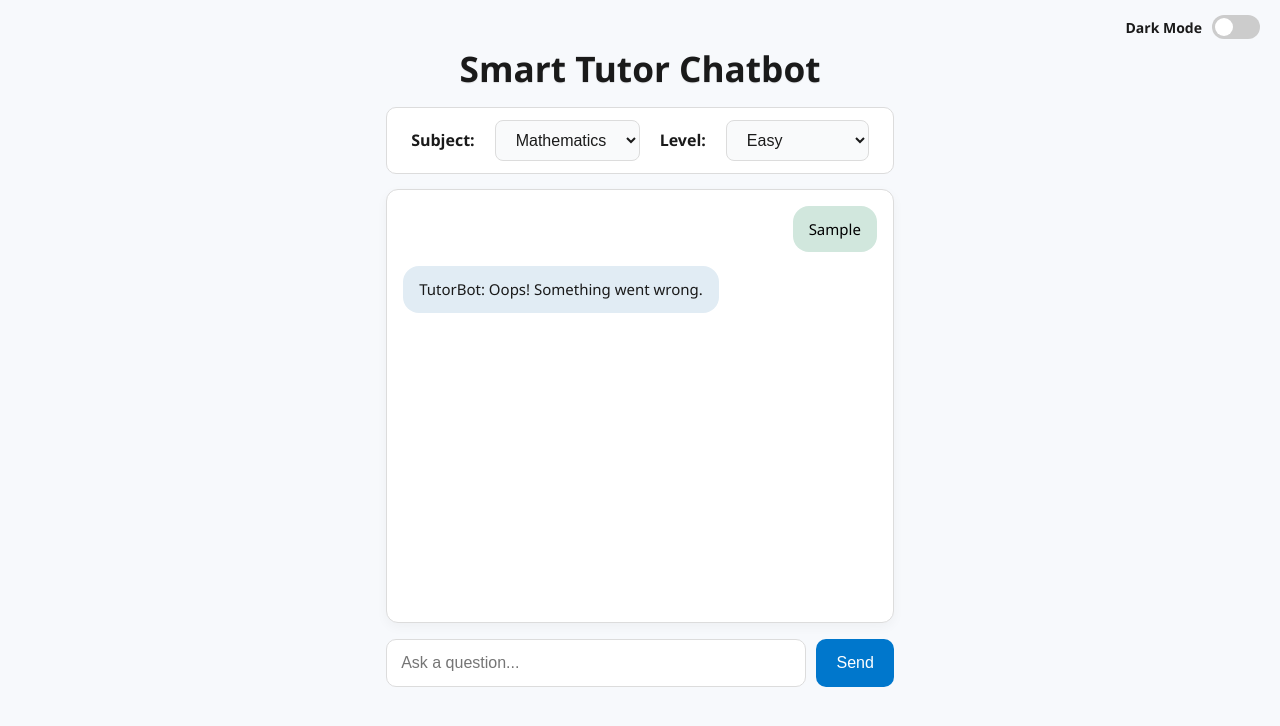
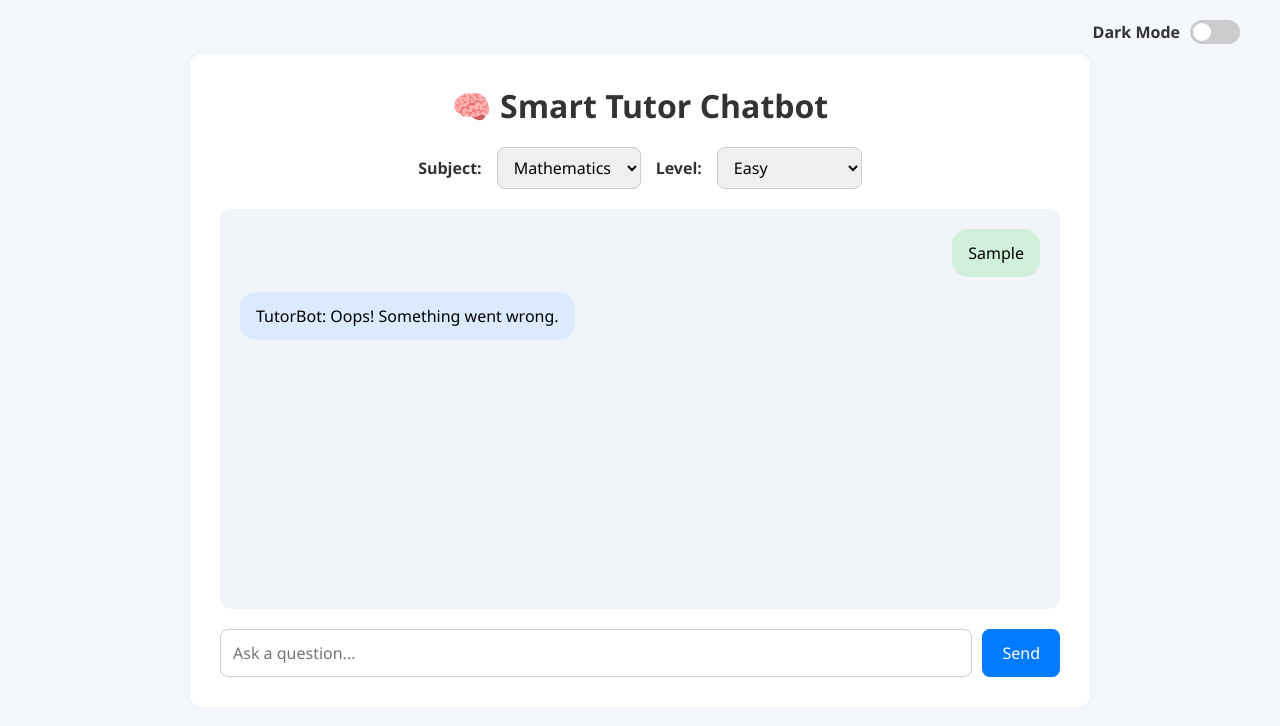
Before and after one commit to Tasmia-create/Smart-Tutor-Chatbot, a plain HTML site: page index.html in a window 1280 px wide. Both pictures are taken after typing "Sample" into the empty fields and a click on the button "Send". Drawn offline with Linux system fonts and the light colour scheme.

Commit message:
Updated design and bug fixes

```diff
--- a/index.html
+++ b/index.html
@@ -5,6 +5,7 @@
   <meta name="viewport" content="width=device-width, initial-scale=1.0"/>
   <title>Smart Tutor Chatbot</title>
   <link rel="stylesheet" href="style.css"/>
+  <link rel="icon" type="image/png" href="favicon.png" />
 </head>
 <body>
   <div class="toggle-container">
@@ -16,7 +17,7 @@
   </div>
 
   <div class="container">
-    <h1>Smart Tutor Chatbot</h1>
+    <h1 class="title">🧠 Smart Tutor Chatbot</h1>
 
     <div class="settings-bar">
       <label for="subject">Subject:</label>
@@ -36,14 +37,17 @@
       </select>
     </div>
 
-    <div id="chat-box" class="chat-box"></div>
+    <div id="chat-box" class="chat-box">
+      <!-- Messages will appear here -->
+    </div>
 
     <div class="input-area">
-      <input id="user-input" type="text" placeholder="Ask a question...">
+      <input id="user-input" type="text" placeholder="Ask a question..." autocomplete="off">
       <button onclick="sendMessage()">Send</button>
     </div>
   </div>
 
+  <!-- JS files -->
   <script src="config.js"></script>
   <script src="script.js"></script>
 </body>
--- a/script.js
+++ b/script.js
@@ -1,37 +1,29 @@
-document.addEventListener("DOMContentLoaded", () => {
-  // Light mode is default
-  document.getElementById("darkModeToggle").checked = false;
-
-  document.getElementById("darkModeToggle").addEventListener("change", function () {
-    document.body.classList.toggle("dark");
-  });
-});
-
 async function sendMessage() {
-  const userInput = document.getElementById("user-input").value.trim();
+  const userInput = document.getElementById("user-input").value;
   const chatBox = document.getElementById("chat-box");
   const subject = document.getElementById("subject").value;
   const level = document.getElementById("level").value;
 
-  if (!userInput) return;
+  if (!userInput.trim()) return;
 
-  // User message
+  // Show user message
   const userMessage = document.createElement("div");
   userMessage.className = "chat-message user";
-  userMessage.innerHTML = `<div class="chat-bubble">${userInput}</div>`;
+  userMessage.textContent = userInput;
   chatBox.appendChild(userMessage);
 
-  // Typing bot message
+  // Show typing...
   const botMessage = document.createElement("div");
   botMessage.className = "chat-message bot";
-  botMessage.innerHTML = `<div class="chat-bubble">TutorBot: Typing...</div>`;
+  botMessage.textContent = "TutorBot: Typing...";
   chatBox.appendChild(botMessage);
   chatBox.scrollTop = chatBox.scrollHeight;
 
+  // Prepare prompt
   const messages = [
     {
       role: "system",
-      content: `You are a helpful AI tutor for a ${level} level student learning ${subject}. Respond with clear, easy-to-understand bullet points. Avoid long paragraphs.`
+      content: `You are an AI tutor helping a ${level} level student understand topics in ${subject}. Be friendly, clear, and educational.`
     },
     {
       role: "user",
@@ -43,31 +35,31 @@ async function sendMessage() {
     const response = await fetch("https://openrouter.ai/api/v1/chat/completions", {
       method: "POST",
       headers: {
-        "Authorization": `Bearer ${OPENROUTER_API_KEY}`, // Add in config.js
+        "Authorization": `Bearer ${OPENROUTER_API_KEY}`,  // ✅ Fixed
         "Content-Type": "application/json",
-        "HTTP-Referer": "http://localhost",
+        "HTTP-Referer": "http://localhost",  // ✅ Required for OpenRouter
         "X-Title": "Smart Tutor Chatbot"
       },
       body: JSON.stringify({
-        model: "mistralai/mistral-7b-instruct",
+        model: "meta-llama/llama-3-8b-instruct",  // ✅ Valid OpenRouter model ID
         messages: messages
       })
     });
 
     if (!response.ok) {
       const errorText = await response.text();
-      throw new Error(`HTTP ${response.status}: ${errorText}`);
+      throw new Error(`HTTP ${response.status}: ${errorText}`);  // ✅ Fixed string interpolation
     }
 
     const result = await response.json();
-    const reply = result.choices?.[0]?.message?.content || "Sorry, I couldn't understand that.";
+    const reply = result.choices?.[0]?.message?.content;
 
-    botMessage.innerHTML = `<div class="chat-bubble">TutorBot: ${reply}</div>`;
-    chatBox.scrollTop = chatBox.scrollHeight;
+    botMessage.textContent = "TutorBot: " + (reply || "Sorry, I couldn't understand that.");
   } catch (error) {
+    botMessage.textContent = "TutorBot: Oops! Something went wrong.";
     console.error("❌ OpenRouter Error:", error.message);
-    botMessage.innerHTML = `<div class="chat-bubble">TutorBot: Oops! Something went wrong.</div>`;
   }
 
+  // Clear input
   document.getElementById("user-input").value = "";
 }
--- a/style.css
+++ b/style.css
@@ -1,92 +1,55 @@
-/* ==== Color Theme Variables ==== */
-:root {
-  --bg: #f7f9fc;
-  --text: #1a1a1a;
-  --card: #ffffff;
-  --bot-bg: #e1ecf4;
-  --user-bg: #d1e7dd;
-  --accent: #0077cc;
-  --border: #dcdcdc;
+/* Reset */
+* {
+  box-sizing: border-box;
+  margin: 0;
+  padding: 0;
+  font-family: 'Segoe UI', sans-serif;
 }
 
-body.dark {
-  --bg: #121212;
-  --text: #f0f0f0;
-  --card: #1e1e2f;
-  --bot-bg: #2c3e50;
-  --user-bg: #264653;
-  --accent: #4dabf7;
-  --border: #3a3a4d;
+/* Body Styling */
+body {
+  background-color: #f4f7fb;
+  color: #333;
+  padding: 20px;
 }
 
-body {
-  margin: 0;
-  font-family: 'Segoe UI', Tahoma, Geneva, Verdana, sans-serif;
-  background-color: var(--bg);
-  color: var(--text);
-  transition: background-color 0.3s ease, color 0.3s ease;
-  height: 100vh;
+/* Toggle Switch */
+.toggle-container {
   display: flex;
-  flex-direction: column;
-}
-
-/* ==== Header & Toggle ==== */
-.container {
-  max-width: 960px;
-  margin: auto;
-  padding: 20px;
-  display: flex;
-  flex-direction: column;
-  flex-grow: 1;
-}
-
-h1 {
-  text-align: center;
-  font-size: 2.2rem;
-  margin-bottom: 15px;
-  font-weight: 700;
-  color: var(--text);
-  text-shadow: 0 1px 1px rgba(0, 0, 0, 0.1);
-}
-
-.toggle-container {
-  position: fixed;
-  top: 15px;
-  right: 20px;
-  display: flex;
+  justify-content: flex-end;
   align-items: center;
-  gap: 10px;
-  z-index: 1000;
+  margin-bottom: 10px;
+  padding-right: 20px;
 }
 
 .toggle-label {
+  margin-right: 10px;
   font-weight: bold;
-  font-size: 14px;
-  color: var(--text);
 }
 
 .switch {
   position: relative;
   display: inline-block;
-  width: 48px;
+  width: 50px;
   height: 24px;
 }
+
 .switch input {
   opacity: 0;
   width: 0;
   height: 0;
 }
+
 .slider {
   position: absolute;
   cursor: pointer;
+  top: 0; left: 0;
+  right: 0; bottom: 0;
   background-color: #ccc;
+  transition: .4s;
   border-radius: 24px;
-  top: 0;
-  left: 0;
-  right: 0;
-  bottom: 0;
-  transition: 0.4s;
 }
+
 .slider:before {
   position: absolute;
   content: "";
@@ -95,154 +58,151 @@ h1 {
   left: 3px;
   bottom: 3px;
   background-color: white;
+  transition: .4s;
   border-radius: 50%;
-  transition: 0.4s;
-}
-input:checked + .slider {
-  background-color: var(--accent);
-}
-input:checked + .slider:before {
-  transform: translateX(24px);
 }
 
-/* ==== Settings Bar ==== */
+input:checked + .slider {
+  background-color: #007bff;
+}
+
+input:checked + .slider:before {
+  transform: translateX(26px);
+}
+
+/* Container */
+.container {
+  max-width: 900px;
+  margin: auto;
+  background: #fff;
+  padding: 30px;
+  border-radius: 12px;
+  box-shadow: 0 0 10px rgba(0, 0, 0, 0.05);
+}
+
+/* Title */
+.container h1 {
+  text-align: center;
+  margin-bottom: 20px;
+  font-size: 2rem;
+}
+
+/* Settings bar */
 .settings-bar {
   display: flex;
   justify-content: center;
   align-items: center;
-  gap: 20px;
-  padding: 12px 24px;
-  background-color: var(--card);
-  border: 1px solid var(--border);
-  border-radius: 10px;
-  margin-bottom: 15px;
   flex-wrap: wrap;
+  gap: 15px;
+  margin-bottom: 20px;
 }
 
 .settings-bar label {
-  font-weight: 600;
-  font-size: 1rem;
-  color: var(--text);
+  font-weight: bold;
 }
 
 .settings-bar select {
-  padding: 10px 16px;
+  padding: 8px 12px;
+  border: 1px solid #ccc;
+  border-radius: 8px;
   font-size: 1rem;
-  border-radius: 8px;
-  border: 1px solid var(--border);
-  background-color: #f9fafb;
-  color: var(--text);
-  transition: 0.3s ease;
 }
 
-body.dark .settings-bar select {
-  background-color: #2e2e3e;
-  color: #ffffff;
-  border: 1px solid var(--border);
+/* Chat box */
+.chat-box {
+  height: 400px;
+  overflow-y: auto;
+  background: #f1f5f9;
+  padding: 20px;
+  border-radius: 12px;
+  margin-bottom: 20px;
+  display: flex;
+  flex-direction: column;
+  gap: 15px;
 }
 
-.settings-bar select:focus {
-  outline: none;
-  border-color: var(--accent);
-  box-shadow: 0 0 0 3px rgba(0, 123, 255, 0.2);
-}
-
-/* ==== Chat Area ==== */
-.chat-box {
-  flex-grow: 1;
-  background-color: var(--card);
-  padding: 16px;
-  border-radius: 12px;
-  overflow-y: auto;
-  border: 1px solid var(--border);
-  min-height: 300px;
-  max-height: 400px;
-  box-shadow: 0 4px 12px rgba(0,0,0,0.04);
-  scroll-behavior: smooth;
-}
-
+/* Messages */
 .chat-message {
-  margin-bottom: 14px;
-  display: flex;
-  flex-direction: column;
-  align-items: flex-start;
+  max-width: 80%;
+  padding: 12px 16px;
+  border-radius: 16px;
+  line-height: 1.5;
+  white-space: pre-wrap;
 }
 
 .chat-message.user {
-  align-items: flex-end;
-}
-
-.chat-bubble {
-  max-width: 75%;
-  padding: 12px 16px;
-  border-radius: 16px;
-  font-size: 15px;
-  line-height: 1.5;
-  word-wrap: break-word;
-  background-color: var(--bot-bg);
-  color: var(--text);
-  transition: background-color 0.3s ease;
-}
-
-.chat-message.user .chat-bubble {
-  background-color: var(--user-bg);
+  align-self: flex-end;
+  background: #d1f0dc;
   color: #000;
 }
 
-/* ==== Input Area ==== */
+.chat-message.bot {
+  align-self: flex-start;
+  background: #dbeafe;
+  color: #000;
+}
+
+/* Input area */
 .input-area {
   display: flex;
   gap: 10px;
-  margin-top: 16px;
 }
 
-.input-area input[type="text"] {
-  flex-grow: 1;
-  padding: 14px;
-  font-size: 16px;
-  border-radius: 10px;
-  border: 1px solid var(--border);
-  outline: none;
-  background-color: #ffffff;
-  color: #000;
-}
-
-body.dark .input-area input[type="text"] {
-  background-color: #2e2e3e;
-  color: #ffffff;
+.input-area input {
+  flex: 1;
+  padding: 12px;
+  font-size: 1rem;
+  border: 1px solid #ccc;
+  border-radius: 8px;
 }
 
 .input-area button {
-  padding: 14px 20px;
-  font-size: 16px;
-  background-color: var(--accent);
+  padding: 12px 20px;
+  background: #007bff;
+  border: none;
   color: #fff;
-  border: none;
-  border-radius: 10px;
+  border-radius: 8px;
   cursor: pointer;
-  transition: 0.2s ease;
+  font-size: 1rem;
 }
 
 .input-area button:hover {
-  background-color: #005fa3;
+  background: #0056b3;
 }
 
-/* ==== Responsive ==== */
-@media (max-width: 768px) {
-  .chat-bubble {
-    max-width: 90%;
-  }
+/* Dark mode */
+body.dark {
+  background-color: #111827;
+  color: #f4f4f4;
+}
 
-  .settings-bar {
-    flex-direction: column;
-    align-items: stretch;
-  }
+body.dark .container {
+  background: #1f2937;
+}
 
-  .input-area {
-    flex-direction: column;
-  }
+body.dark .chat-box {
+  background: #374151;
+}
 
-  .input-area button {
-    width: 100%;
-  }
+body.dark .chat-message.user {
+  background: #4ade80;
 }
+
+body.dark .chat-message.bot {
+  background: #60a5fa;
+}
+
+body.dark input,
+body.dark select {
+  background: #1f2937;
+  color: white;
+  border: 1px solid #444;
+}
+
+body.dark .input-area button {
+  background: #10b981;
+}
+
+body.dark .input-area button:hover {
+  background: #059669;
+}
```
